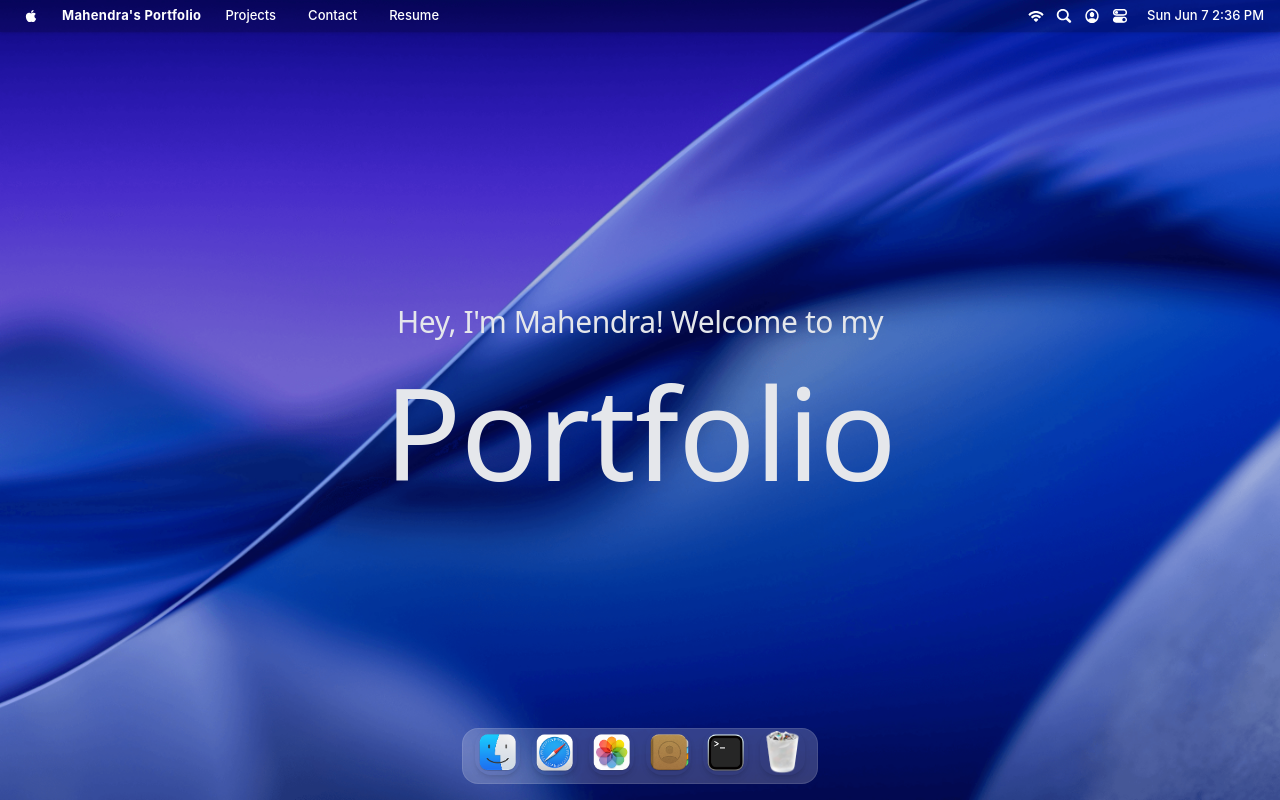
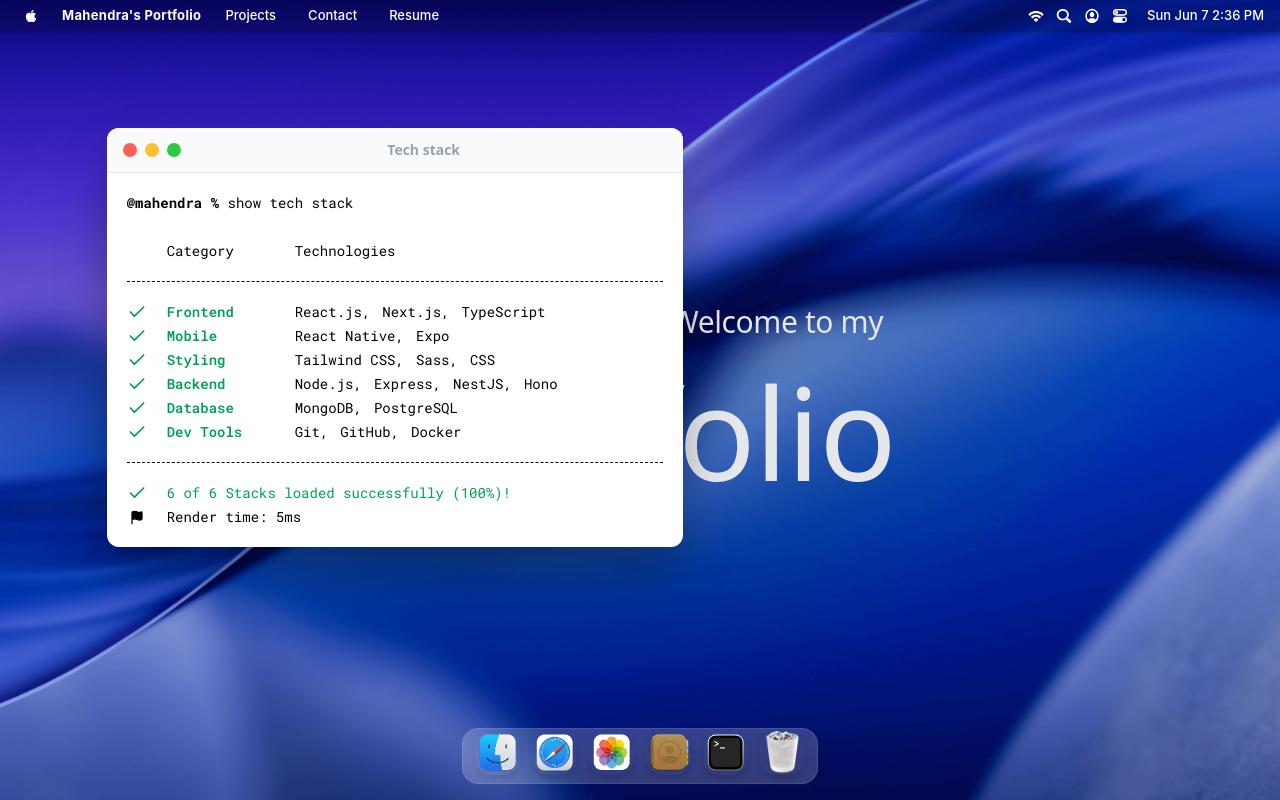
Before and after one commit to mahendrasaikumargandham/MacOS-Portofolio, a React (Vite) app: page / in a window 1280 px wide. Both pictures are taken after a click on the button 734 px from the left and 787 px from the top of the page. Built offline with nearby package versions, Linux system fonts and the light colour scheme; a web font is replaced by a local one.

Commit message:
Added terminal hoc

```diff
--- a/src/App.jsx
+++ b/src/App.jsx
@@ -1,10 +1,12 @@
 import React, { useState } from 'react';
 import { motion } from 'framer-motion';
-import BootScreen from './components/BootScreen';
-import Navbar from './components/Navbar';
-import Dock from './components/Dock';
-import Welcome from './components/Welcome';
-// ... other imports if you have them
+import { Navbar, Dock, Welcome, BootScreen } from "./components";
+
+import { Terminal } from "./windows/index";
+import gsap from "gsap";
+import Draggable from 'gsap/Draggable';
+
+gsap.registerPlugin(Draggable);
 
 const App = () => {
   const [isLoading, setIsLoading] = useState(true);
@@ -34,6 +36,7 @@
           <Navbar />
           <Welcome />
           <Dock />
+          <Terminal />
 
           {/* ... Add your windows/other components here ... */}
 
--- a/src/components/Dock.jsx
+++ b/src/components/Dock.jsx
@@ -69,18 +69,24 @@
 
 const Dock = () => {
   const mouseX = useMotionValue(Infinity);
-  // Default to empty object if store is not ready
   const { openWindow, closeWindow, windows } = useWindowStore() || { windows: {} };
 
   const toggleApp = (app) => {
-    if (!app) return;
+    // 1. Safety Check: If app is null or canOpen is false, stop here.
+    if (!app || !app.canOpen) return;
 
-    // Debugging: This will show up in your console if the click works
-    console.log("Opening App:", app.id);
+    // 2. Safety Check: Does this app actually exist in our Window Store?
+    // This prevents the "Trash" crash since 'trash' isn't in WINDOW_CONFIG
+    if (!windows[app.id]) {
+        console.warn(`No window config found for ID: ${app.id}`);
+        return;
+    }
+
+    console.log("Toggling App:", app.id);
 
     const windowState = windows[app.id];
 
-    if (windowState?.isOpen) {
+    if (windowState.isOpen) {
         closeWindow(app.id);
     } else {
         openWindow(app.id);
--- /dev/null
+++ b/src/components/WindowControls.jsx
@@ -0,0 +1,15 @@
+import React from 'react'
+import useWindowStore from '../store/window'
+
+const WindowControls = ({ target }) => {
+    const { closeWindow } = useWindowStore();
+  return (
+    <div id = "window-controls">
+      <div className='close' onClick={() => closeWindow(target)} />
+      <div className='minimize' />
+      <div className='maximize' />
+    </div>
+  )
+}
+
+export default WindowControls
--- a/src/hoc/WindowWrapper.jsx
+++ b/src/hoc/WindowWrapper.jsx
@@ -1,11 +1,41 @@
-import React, { useRef } from 'react'
+import React, { useLayoutEffect, useRef } from 'react'
 import useWindowStore from '../store/window'
+import { useGSAP } from '@gsap/react';
+import gsap from "gsap";
+import { Draggable } from 'gsap/Draggable';
 
-const WindowWrapper = (component, windowKey) => {
+const WindowWrapper = (Component, windowKey) => {
     const Wrapped = (props) => {
         const { focusWindow, windows } = useWindowStore();
         const { isOpen, zIndex } = windows[windowKey];
         const ref = useRef(null);
+
+        useGSAP(() => {
+            const ele = ref.current;
+            if(!ele || !isOpen) return;
+
+            ele.style.display = "block";
+
+            gsap.fromTo(
+                ele,
+                { scale: 0.8, opacity: 0, y: 40 },
+                {scale: 1, opacity: 1, y: 0, duration: 0.4, ease: "power3.out"}
+            )
+        }, [isOpen]);
+
+        useGSAP(() => {
+            const ele = ref.current;
+            if(!ele) return;
+
+            const [instance] = Draggable.create(ele, { onPress: () => focusWindow(windowKey)});
+            return () => instance.kill();
+        }, []);
+
+        useLayoutEffect(() => {
+            const ele = ref.current;
+            if(!ele) return;
+            ele.style.display = isOpen ? "block" : "none";
+        }, [isOpen]);
 
         return (
             <section
--- /dev/null
+++ b/src/windows/Terminal.jsx
@@ -0,0 +1,56 @@
+import React from 'react'
+import WindowWrapper from '../hoc/WindowWrapper'
+import { techStack } from '../constants';
+import { Check, Flag } from 'lucide-react';
+import WindowControls from '../components/WindowControls';
+
+const Terminal = () => {
+  return (
+    <>
+        <div id = "window-header">
+            <WindowControls target = "terminal" />
+            <h2>Tech stack</h2>
+        </div>
+
+        <div className = "techstack">
+            <p>
+                <span className='font-bold'>@mahendra % </span>
+                show tech stack
+            </p>
+
+            <div className='label'>
+                <p className='w-32'>Category</p>
+                <p>Technologies</p>
+            </div>
+
+            <ul className='content'>
+                {techStack.map(({category, items}) => (
+                    <li key = {category} className='flex items-center'>
+                        <Check className = "check" size = {20} />
+                        <h3>{category}</h3>
+                        <ul>
+                            {items.map((item, i) => (
+                                <li key = {i}>{item}{i < items.length - 1 ? "," : ""}</li>
+                            ))}
+                        </ul>
+                    </li>
+                ))}
+            </ul>
+
+            <div className='footnote'>
+                <p>
+                    <Check size = {20} /> 6 of 6 Stacks loaded successfully (100%)!
+                </p>
+                <p className='text-black'>
+                    <Flag size = {15} fill = "black" />
+                    Render time: 5ms
+                </p>
+            </div>
+        </div>
+    </>
+  )
+}
+
+const TerminalWindow = WindowWrapper(Terminal, 'terminal');
+
+export default TerminalWindow
--- /dev/null
+++ b/src/windows/index.jsx
@@ -0,0 +1,5 @@
+import Terminal from "./Terminal";
+
+export {
+    Terminal
+}
```
Also changed, not shown: src/components/index.js (+5 -2 lines).
